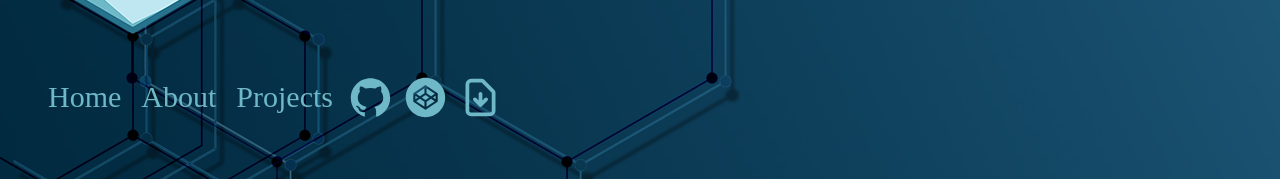
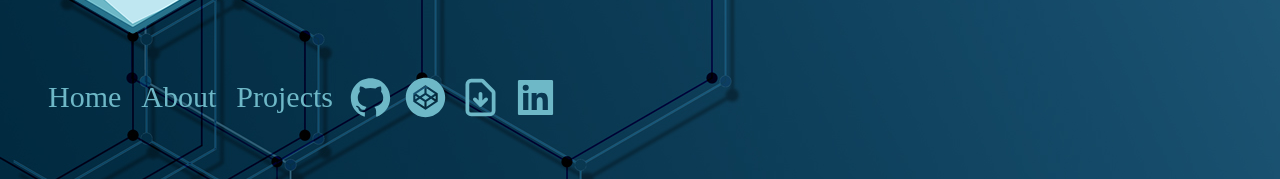
Before and after one commit to GLRose/Portfolio-React, a React (Create React App) app: page / in a window 1280 px wide. Shown: the part 237-416 px from the top of the page. Built offline with nearby package versions, Linux system fonts and the light colour scheme; a web font is replaced by a local one.

Commit message:
Added Linkedin Link to navbar

```diff
--- a/src/components/Navbar.js
+++ b/src/components/Navbar.js
@@ -1,6 +1,6 @@
 import React from "react";
 import "./Navbar.css";
-import { AiFillGithub, AiFillCodepenCircle } from "react-icons/ai";
+import { AiFillGithub, AiFillCodepenCircle, AiFillLinkedin } from "react-icons/ai";
 import { HiOutlineDocumentDownload } from "react-icons/hi";
 import Pdf from "../credentials/resume.pdf";
 
@@ -26,6 +26,9 @@ const Navbar = () => {
         <a href={Pdf} download="resume.pdf" title="resume">
           <HiOutlineDocumentDownload className="socials" />
         </a>
+        <a href="https://www.linkedin.com/in/garrett-rose-b0974a131/" title="linkedin">
+          <AiFillLinkedin  className="socials" />
+        </a>
       </ul>
     </div>
   );
```
